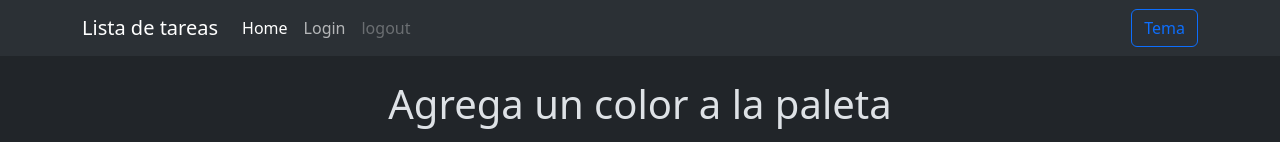
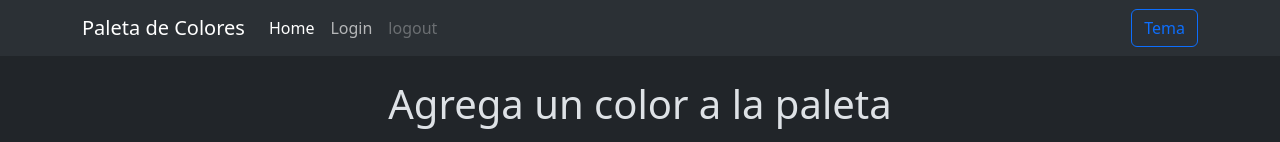
Before and after one commit to KarinaMirandaUTNFRT/Lista-colores, a React (Vite) app: page / in a window 1280 px wide. Shown: the top 142 px of the page. Built offline with nearby package versions, Linux system fonts and the light colour scheme.

Commit message:
se corrigieron palabras

```diff
--- a/index.html
+++ b/index.html
@@ -4,7 +4,7 @@
     <meta charset="UTF-8" />
     <link rel="icon" type="image/svg+xml" href="/favicon.svg" />
     <meta name="viewport" content="width=device-width, initial-scale=1.0" />
-    <title>12-listatareas</title>
+    <title>Paleta de Colores</title>
   </head>
   <body>
     <div id="root"></div>
--- a/src/components/Navbar.jsx
+++ b/src/components/Navbar.jsx
@@ -3,7 +3,7 @@ const Navbar = () => {
     <nav className="navbar navbar-expand-lg bg-body-tertiary">
       <div className="container">
         <a className="navbar-brand" href="#">
-          Lista de tareas
+          Paleta de Colores
         </a>
         <button
           className="navbar-toggler"
```
Also changed, not shown: 2 other files (tests, documents, lock files or other folders).
